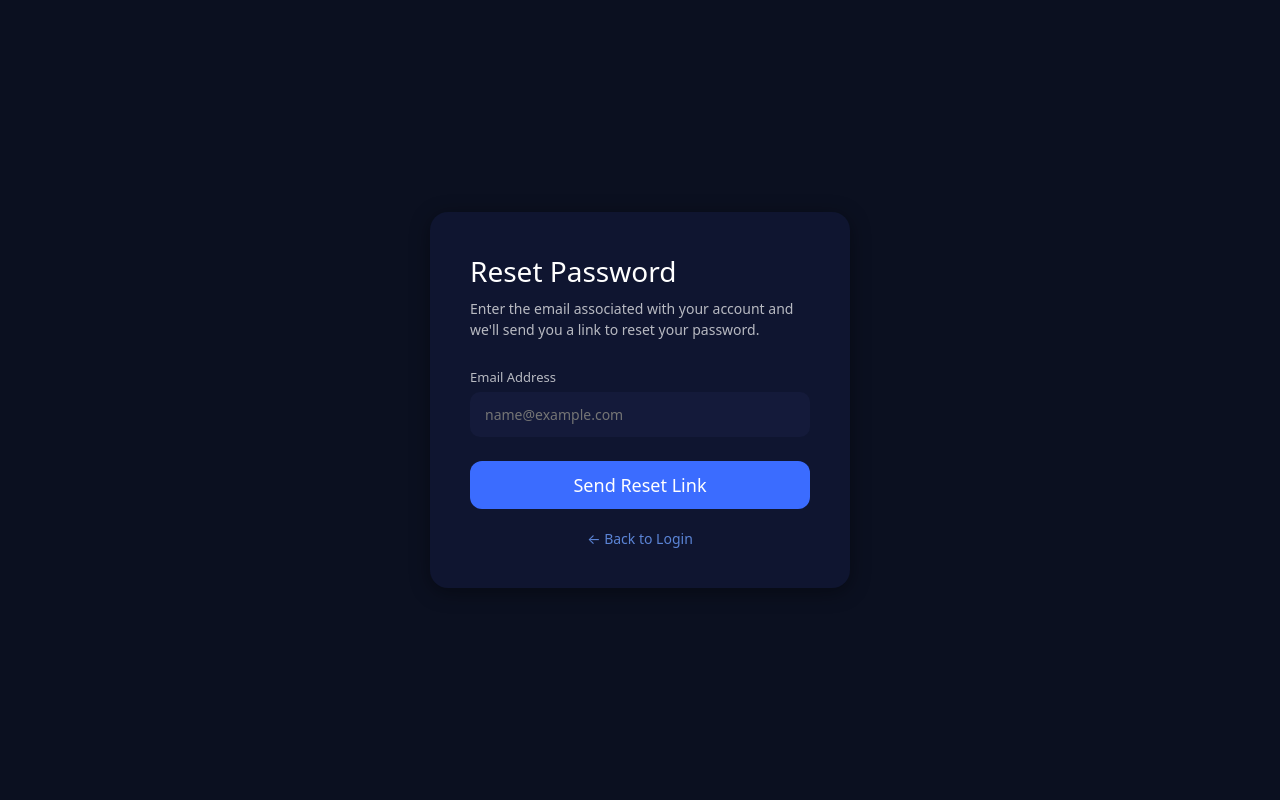
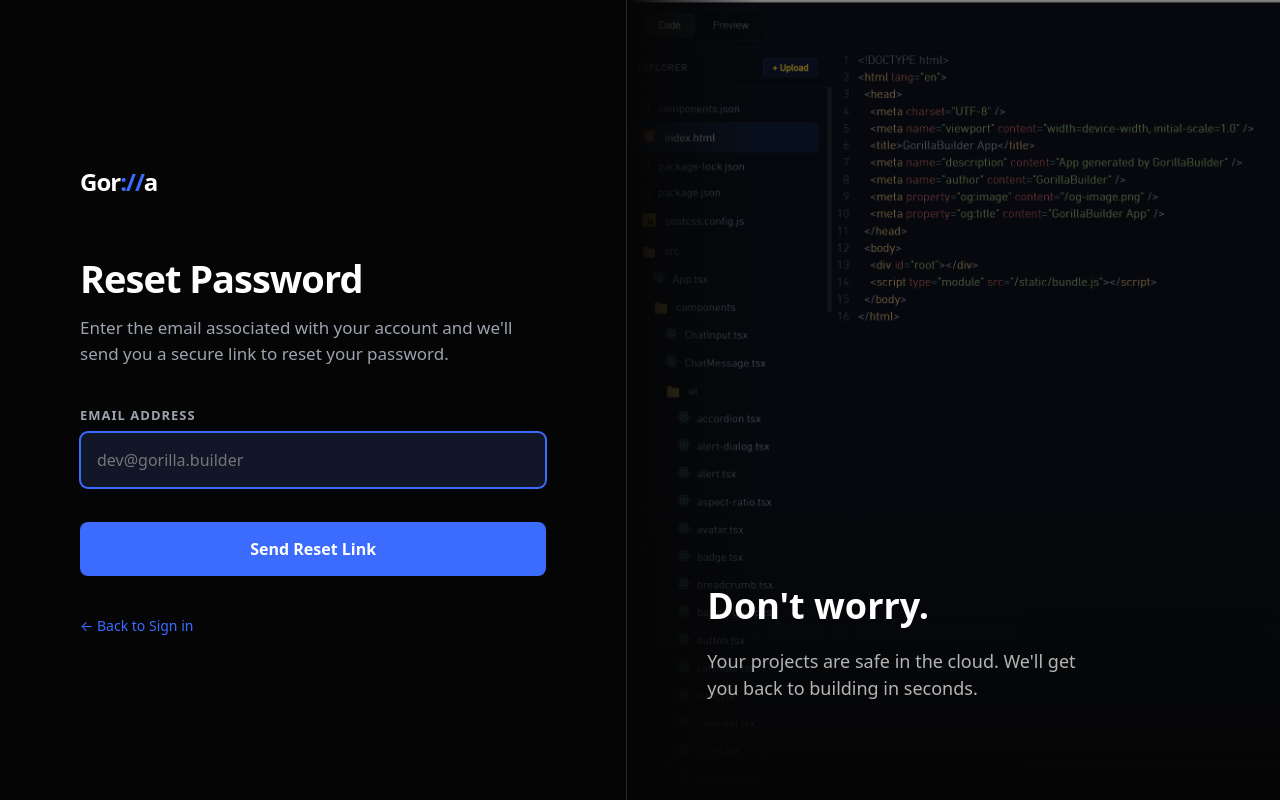
Before and after one commit to gorillabuilder-code/Gorilla-builder, a FastAPI app: page /forgot-password in a window 1280 px wide. Run offline with FastAPI, Linux system fonts and the light colour scheme; parts of the project's set-up code (start-up, migrations or seed data) failed here and were passed over; some libraries are stand-ins or nearby versions; some web fonts are replaced.

Commit message:
perfect!

```diff
--- a/frontend/templates/auth/forgot_password.html
+++ b/frontend/templates/auth/forgot_password.html
@@ -2,10 +2,11 @@
 <html lang="en">
 <head>
   <meta charset="UTF-8" />
-  <title>Reset Password · gor://a</title>
+  <title>Reset Password · Gor://a</title>
   <meta name="viewport" content="width=device-width, initial-scale=1" />
 
   <style>
+    /* --- GORILLA FONT --- */
     @font-face {
       font-family: 'din-next-w01-light';
       font-style: normal;
@@ -14,104 +15,236 @@
       font-display: swap;
     }
 
+    :root {
+      --bg-dark: #050505;
+      --bg-panel: #0b1020;
+      --input-bg: #111629;
+      --primary: #3b6cff;
+      --primary-hover: #2656e8;
+      --text-main: #ffffff;
+      --text-muted: #9ca3af;
+      --border: #1f2937;
+    }
+
     * {
       box-sizing: border-box;
-      font-family: 'din-next-w01-light', system-ui, -apple-system, BlinkMacSystemFont, sans-serif;
+      font-family: 'din-next-w01-light', system-ui, -apple-system, sans-serif;
     }
 
     body {
       margin: 0;
-      background: #0b1020;
-      color: #ffffff;
-      min-height: 100vh;
+      padding: 0;
+      background: var(--bg-dark);
+      color: var(--text-main);
+      height: 100vh;
+      overflow: hidden;
       display: flex;
-      align-items: center;
-      justify-content: center;
     }
 
-    .auth-shell {
+    /* --- LAYOUT --- */
+    .split-wrapper {
+      display: flex;
       width: 100%;
-      max-width: 420px;
-      padding: 40px;
-      background: #0f1530;
-      border-radius: 18px;
-      box-shadow: 0 4px 20px rgba(0,0,0,0.4);
+      height: 100%;
     }
 
+    /* Left: Form */
+    .auth-section {
+      flex: 1;
+      display: flex;
+      flex-direction: column;
+      justify-content: center;
+      padding: 40px 80px;
+      max-width: 650px;
+      background: var(--bg-dark);
+      border-right: 1px solid var(--border);
+      position: relative;
+      z-index: 10;
+    }
+
+    /* Right: Visuals */
+    .visual-section {
+      flex: 1.4;
+      position: relative;
+      background: #000;
+      display: none;
+      overflow: hidden;
+    }
+
+    @media (min-width: 1024px) {
+      .visual-section { display: block; }
+    }
+
+    .visual-bg {
+      position: absolute;
+      top: 0; left: 0; width: 100%; height: 100%;
+      background: url('/static/editor.jpg') no-repeat center center;
+      background-size: cover;
+      opacity: 0.5;
+      transition: transform 15s ease;
+    }
+
+    .visual-section:hover .visual-bg {
+      transform: scale(1.05);
+    }
+
+    .visual-overlay {
+      position: absolute;
+      inset: 0;
+      background: linear-gradient(to right, var(--bg-dark) 0%, transparent 20%),
+                  linear-gradient(to top, var(--bg-dark) 0%, transparent 40%);
+    }
+
+    /* --- TYPOGRAPHY --- */
+    .logo {
+      font-size: 24px;
+      font-weight: 700;
+      margin-bottom: 60px;
+      letter-spacing: -1px;
+    }
+    .logo span { color: var(--primary); }
+
     h1 {
-      margin: 0 0 8px;
-      font-size: 28px;
-      font-weight: 400;
+      font-size: 38px;
+      line-height: 1.1;
+      margin: 0 0 16px;
+      letter-spacing: -1px;
     }
 
     p.sub {
-      margin: 0 0 28px;
-      opacity: 0.7;
-      font-size: 14px;
+      color: var(--text-muted);
+      font-size: 17px;
       line-height: 1.5;
+      margin: 0 0 40px;
+      max-width: 440px;
     }
 
+    /* --- FORM --- */
     label {
+      display: block;
       font-size: 13px;
-      opacity: 0.7;
-      display: block;
-      margin-bottom: 6px;
+      text-transform: uppercase;
+      letter-spacing: 1px;
+      color: var(--text-muted);
+      margin-bottom: 8px;
+      font-weight: 600;
     }
 
     input {
       width: 100%;
-      padding: 12px 14px;
-      border-radius: 10px;
+      padding: 16px;
+      background: var(--input-bg);
+      border: 1px solid var(--border);
+      border-radius: 8px;
+      color: white;
+      font-size: 16px;
+      margin-bottom: 24px;
+      outline: none;
+      transition: 0.2s;
+    }
+
+    input:focus {
+      border-color: var(--primary);
+      box-shadow: 0 0 0 1px var(--primary);
+    }
+
+    .btn {
+      width: 100%;
+      padding: 16px;
+      border-radius: 8px;
       border: none;
-      background: #141a3a;
-      color: #fff;
-      margin-bottom: 24px;
+      font-size: 16px;
+      font-weight: 600;
+      cursor: pointer;
+      display: flex;
+      align-items: center;
+      justify-content: center;
+      gap: 12px;
+      transition: 0.2s;
+    }
+
+    .btn-primary {
+      background: var(--primary);
+      color: white;
+      margin-top: 10px;
+    }
+    .btn-primary:hover {
+      background: var(--primary-hover);
+    }
+
+    .footer {
+      margin-top: 40px;
       font-size: 14px;
-      outline: none;
-      border: 1px solid transparent;
-      transition: border-color 0.2s;
+      color: var(--text-muted);
     }
-    input:focus { border-color: #3b6cff; }
+    .footer a { color: var(--primary); text-decoration: none; display: inline-flex; align-items: center; gap: 5px; }
+    .footer a:hover { text-decoration: underline; }
 
-    .primary {
-      width: 100%;
-      padding: 12px;
-      border-radius: 12px;
-      border: none;
-      background: #3b6cff;
-      color: #fff;
-      font-size: 18px;
-      cursor: pointer;
-      transition: background 0.2s;
+    .error-box {
+      background: rgba(220, 38, 38, 0.1);
+      border: 1px solid rgba(220, 38, 38, 0.3);
+      color: #ff8fa3;
+      padding: 14px;
+      border-radius: 8px;
+      margin-bottom: 30px;
+      font-size: 14px;
     }
-    .primary:hover { background: #2f5ce0; }
 
-    .back-link {
-      display: block;
-      text-align: center;
-      margin-top: 20px;
+    .success-box {
+      background: rgba(16, 185, 129, 0.1);
+      border: 1px solid rgba(16, 185, 129, 0.3);
+      color: #34d399;
+      padding: 14px;
+      border-radius: 8px;
+      margin-bottom: 30px;
       font-size: 14px;
-      color: #6ea0ff;
-      text-decoration: none;
-      opacity: 0.8;
     }
-    .back-link:hover { opacity: 1; text-decoration: underline; }
   </style>
 </head>
 <body>
 
-  <div class="auth-shell">
-    <h1>Reset Password</h1>
-    <p class="sub">Enter the email associated with your account and we'll send you a link to reset your password.</p>
+  <div class="split-wrapper">
 
-    <form method="POST" action="/auth/forgot-password">
-      <label>Email Address</label>
-      <input type="email" name="email" required placeholder="name@example.com" />
+    <div class="auth-section">
+      <div class="logo">Gor<span>://</span>a</div>
 
-      <button class="primary" type="submit">Send Reset Link</button>
-    </form>
+      <h1>Reset Password</h1>
+      <p class="sub">
+        Enter the email associated with your account and we'll send you a secure link to reset your password.
+      </p>
 
-    <a href="/login" class="back-link">← Back to Login</a>
+      {% if error %}
+        <div class="error-box">{{ error }}</div>
+      {% endif %}
+
+      {% if success %}
+        <div class="success-box">{{ success }}</div>
+      {% endif %}
+
+      <form method="POST" action="/auth/forgot-password">
+        <label>Email Address</label>
+        <input type="email" name="email" placeholder="dev@gorilla.builder" required autofocus>
+
+        <button class="btn btn-primary" type="submit">Send Reset Link</button>
+      </form>
+
+      <div class="footer">
+        <a href="/login">← Back to Sign in</a>
+      </div>
+    </div>
+
+    <div class="visual-section">
+      <div class="visual-bg"></div>
+      <div class="visual-overlay"></div>
+
+      <div style="position: absolute; bottom: 80px; left: 80px; z-index: 20;">
+        <h2 style="font-size: 36px; margin: 0 0 10px; color: white;">Don't worry.</h2>
+        <p style="color: rgba(255,255,255,0.7); font-size: 18px; max-width: 400px; line-height: 1.5;">
+          Your projects are safe in the cloud. We'll get you back to building in seconds.
+        </p>
+      </div>
+    </div>
+
   </div>
 
 </body>
--- a/frontend/templates/auth/login.html
+++ b/frontend/templates/auth/login.html
@@ -260,7 +260,7 @@
 
       <form method="POST" action="/auth/login">
         <label>Email</label>
-        <input type="email" name="email" placeholder="dev@gorilla.builder" required>
+        <input type="email" name="email" placeholder="talk@gorillabuilder.dev" required>
 
         <label>
           Password
--- a/frontend/templates/auth/signup.html
+++ b/frontend/templates/auth/signup.html
@@ -262,7 +262,7 @@
 
         <form method="POST" action="/auth/signup">
           <label>Email</label>
-          <input type="email" name="email" placeholder="dev@gorilla.builder" required>
+          <input type="email" name="email" placeholder="hi@gorillabuilder.dev" required>
 
           <label>Password</label>
           <input type="password" name="password" placeholder="••••••••" required>
@@ -271,7 +271,7 @@
         </form>
 
         <div class="footer">
-          Already a builder? <a href="/login">Log in</a>
+          Have an account? <a href="/login">Log in</a>
         </div>
 
       {% else %}
```
